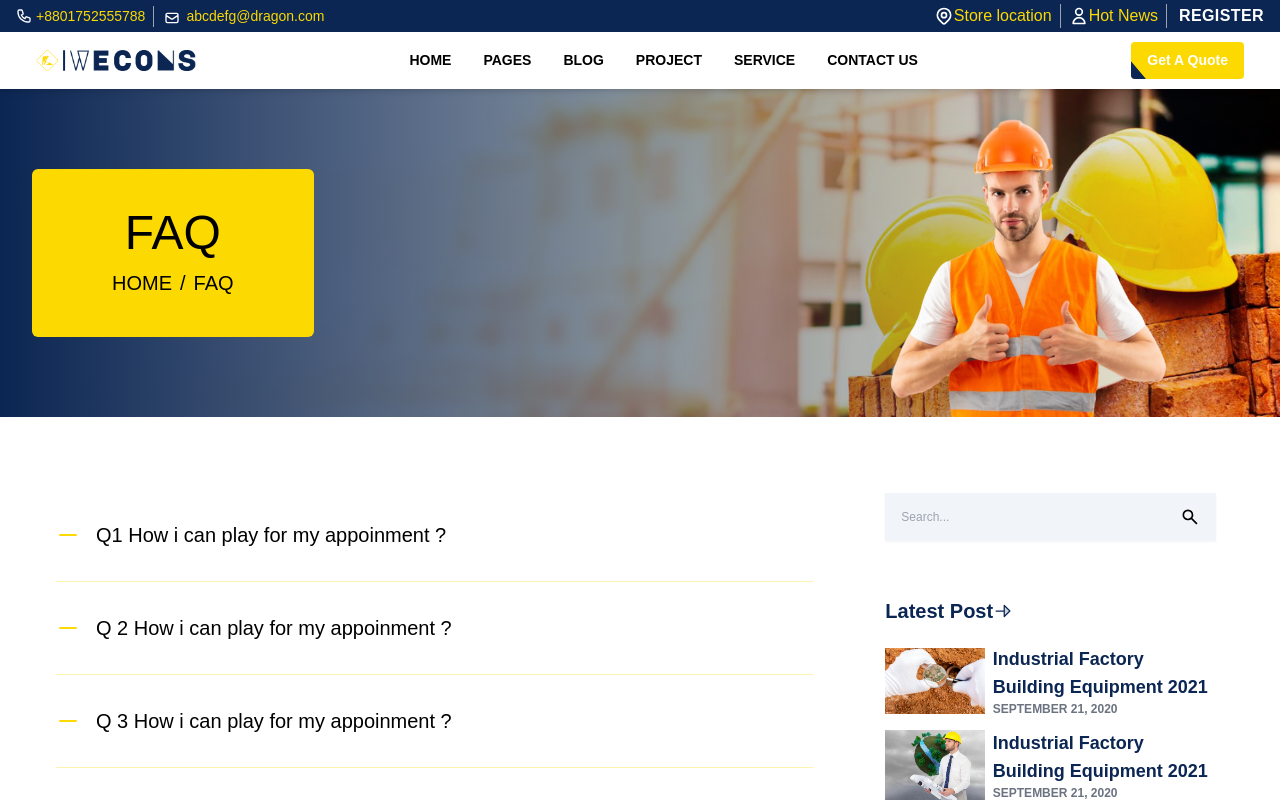
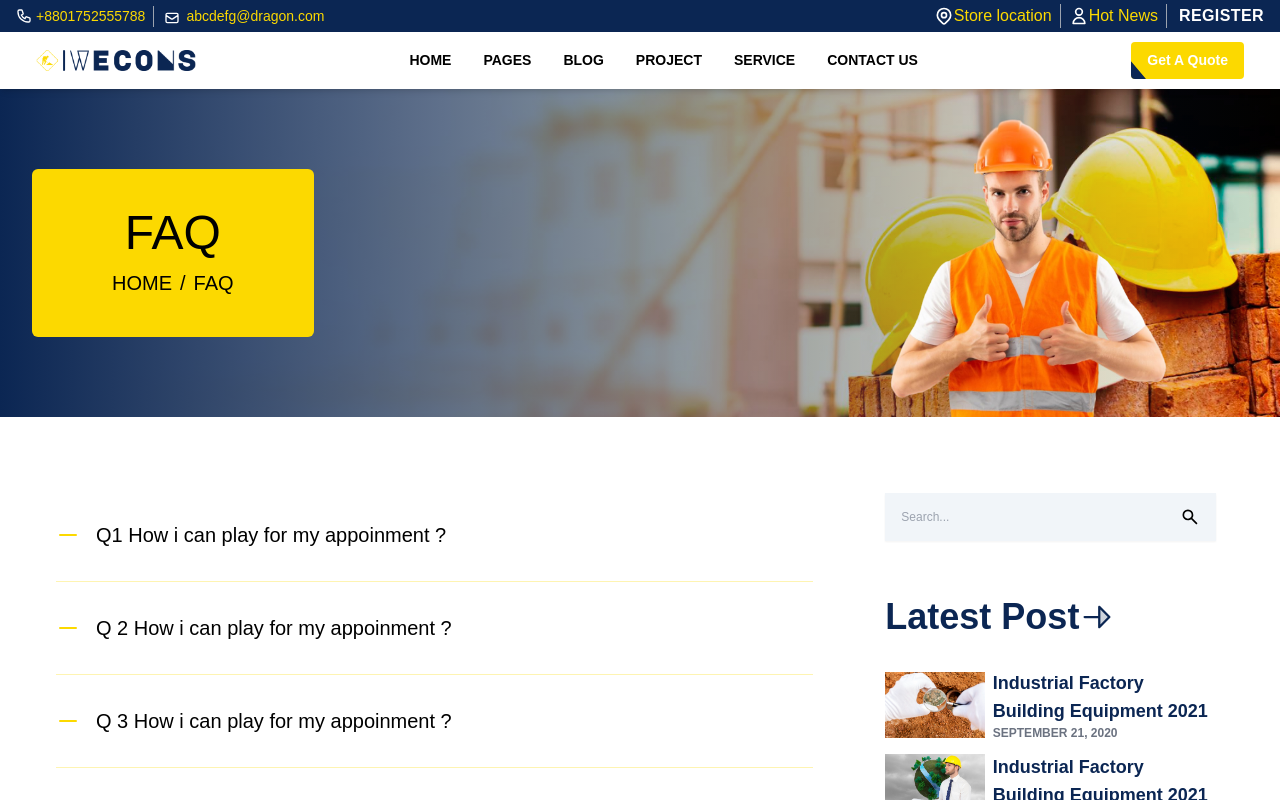
Before and after one commit to MDSadid-git/Weecons-bulder, a React (Create React App) app: page /faq in a window 1280 px wide. Shown: the top 800 px of the page. Built offline with nearby package versions, Linux system fonts and the light colour scheme.

Commit message:
Sadid FAQ area done

```diff
--- a/src/Pages/Faq/FAQ.js
+++ b/src/Pages/Faq/FAQ.js
@@ -188,7 +188,7 @@ const FAQ = () => {
 
               <div className="group">
                 <div>
-                  <h1 className="text-secondary font-bold text-xl mt-14 mb-5 flex align-baseline items-center">
+                  <h1 className="text-secondary font-bold text-xl md:text-4xl mt-14 mb-8 flex align-baseline items-center">
                     Latest Post
                     <Icon
                       icon="ph:arrow-right-duotone"
```
